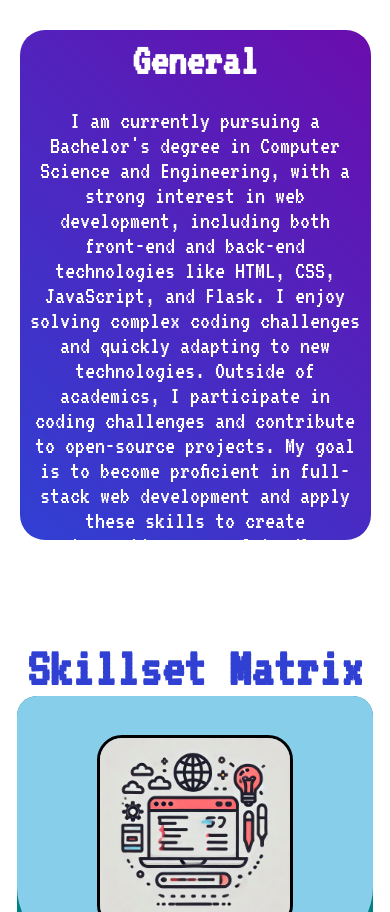
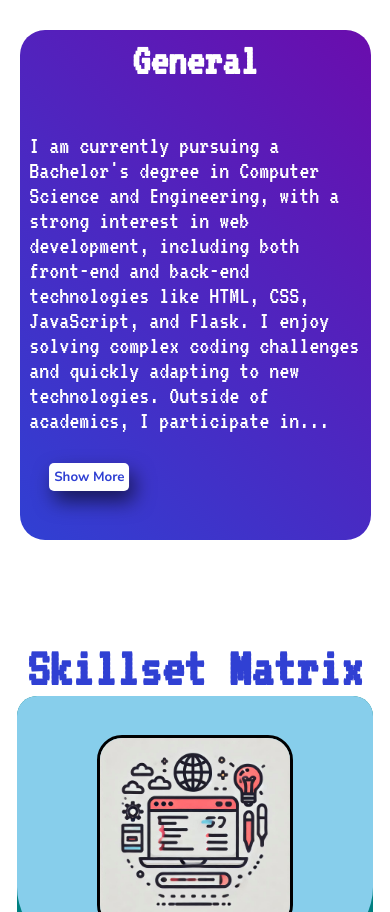
Before and after one commit to AnanthuNarashimman/About-Me, a plain HTML site: page index.html in a window 390 px wide. Shown: the part 1990-2902 px from the top of the page. Drawn offline with nearby package versions, Linux system fonts and the light colour scheme; a web font is replaced by a local one.

Commit message:
Optimizations for mobile screens

```diff
--- a/style.css
+++ b/style.css
@@ -1401,7 +1401,11 @@ hr {
     }
 
     .academicspecs .educontentarea .general {
-        text-align: center;
+        display: none;
+    }
+
+    .academicspecs .educontentarea .mobgeneral {
+        display: block;
     }
 
     .carousel {
```
